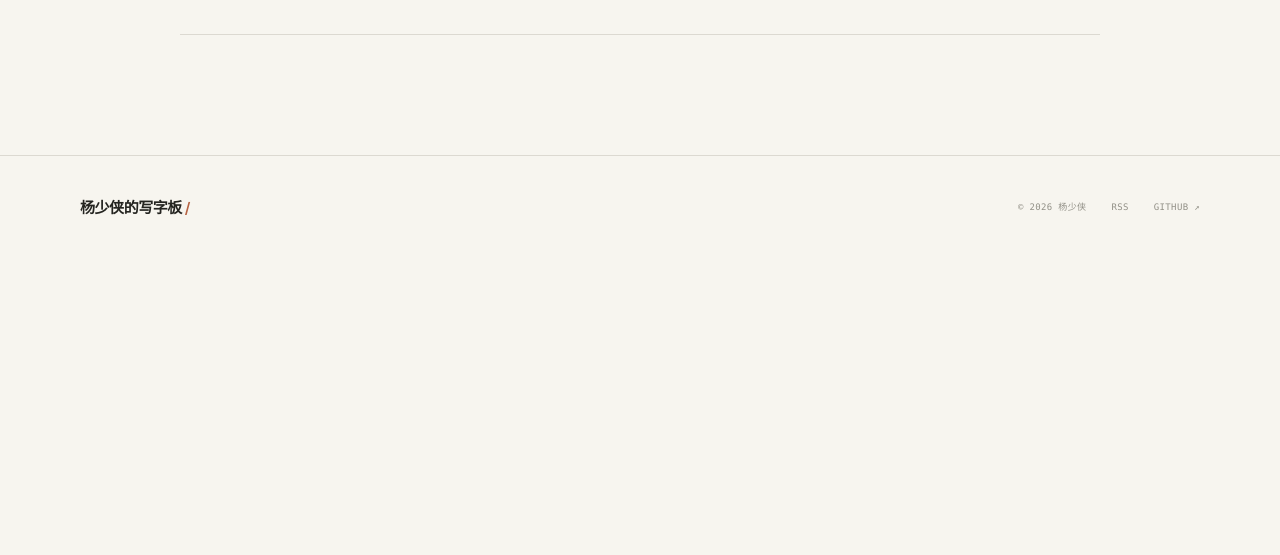
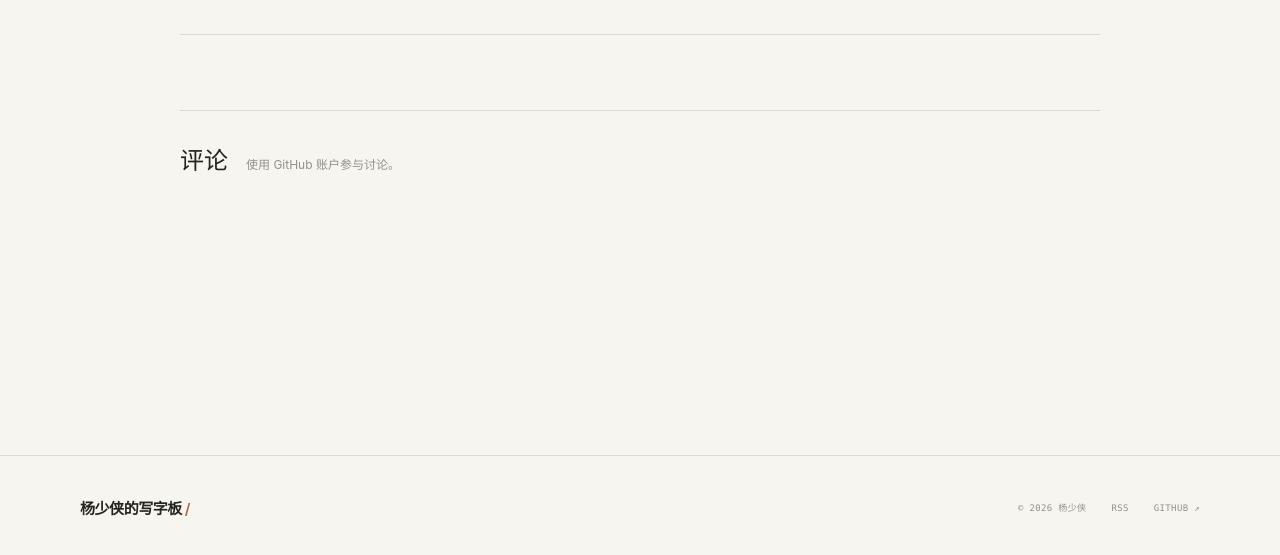
Before and after one commit to yangzc2004-bit/yangzc2004-bit.github.io, a Jekyll site: the page built from _posts/2026-11-05-transformer-sin-cos.md, in a window 1280 px wide and 1400 px high, scrolled down 18287 px. Shown: the part 840-1395 px from the top of the window. Built offline with Jekyll 4.4.1, drawn with Linux system fonts in a browser that asks for light colours; comment, search, counter and statistics services are not loaded; before the commit the page ends 19387 px from its top, so only the background shows below that.

Commit message:
Add Giscus comments to posts

```diff
--- a/_config.yml
+++ b/_config.yml
@@ -40,3 +40,10 @@ kramdown:
 
 feed:
   posts_limit: 20
+
+giscus:
+  enabled: true
+  repo: yangzc2004-bit/yangzc2004-bit.github.io
+  repo_id: 1445143332
+  category: Announcements
+  category_id: DIC_kwDOViMjJM4DKbny
--- /dev/null
+++ b/_includes/comments.html
@@ -0,0 +1,30 @@
+{% if site.giscus.enabled %}
+<section class="comments-section wrap" aria-labelledby="comments-title">
+  <div class="comments-heading">
+    <h2 id="comments-title">评论</h2>
+    <p>使用 GitHub 账户参与讨论。</p>
+  </div>
+  <div class="giscus"></div>
+  <script>
+    (function () {
+      var script = document.createElement('script');
+      script.src = 'https://giscus.app/client.js';
+      script.async = true;
+      script.crossOrigin = 'anonymous';
+      script.setAttribute('data-repo', '{{ site.giscus.repo }}');
+      script.setAttribute('data-repo-id', '{{ site.giscus.repo_id }}');
+      script.setAttribute('data-category', '{{ site.giscus.category }}');
+      script.setAttribute('data-category-id', '{{ site.giscus.category_id }}');
+      script.setAttribute('data-mapping', 'pathname');
+      script.setAttribute('data-strict', '0');
+      script.setAttribute('data-reactions-enabled', '1');
+      script.setAttribute('data-emit-metadata', '0');
+      script.setAttribute('data-input-position', 'bottom');
+      script.setAttribute('data-theme', document.documentElement.dataset.theme === 'dark' ? 'dark' : 'light');
+      script.setAttribute('data-lang', 'zh-CN');
+      script.setAttribute('data-loading', 'lazy');
+      document.body.appendChild(script);
+    })();
+  </script>
+</section>
+{% endif %}
--- a/_layouts/post.html
+++ b/_layouts/post.html
@@ -51,4 +51,5 @@ layout: default
       {% endif %}
     </nav>
   </footer>
+  {% include comments.html %}
 </article>
--- a/assets/css/main.css
+++ b/assets/css/main.css
@@ -174,7 +174,14 @@ img, svg { display: block; max-width: 100%; }
 .post-content th, .post-content td { padding: 11px 14px; border: 1px solid var(--line); text-align: left; }
 .post-content th { background: var(--code-bg); }
 .post-content mjx-container { max-width: 100%; overflow-x: auto; overflow-y: hidden; }
-.post-footer { max-width: 920px; padding-bottom: 90px; }
+.post-footer { max-width: 920px; padding-bottom: 45px; }
+.comments-section { max-width: 920px; padding-bottom: 90px; }
+.comments-heading { display: flex; align-items: baseline; gap: 18px; margin-bottom: 24px; padding-top: 30px; border-top: 1px solid var(--line); }
+.comments-heading h2 { margin: 0; font-size: 24px; font-weight: 550; }
+.comments-heading p { margin: 0; color: var(--faint); font-size: 12px; }
+.giscus { min-height: 160px; }
+.giscus-frame { color-scheme: light; }
+:root[data-theme="dark"] .giscus-frame { color-scheme: dark; }
 .post-tags { display: flex; flex-wrap: wrap; gap: 16px; margin-bottom: 35px; }
 .post-tags span { color: var(--faint); font-family: var(--mono); font-size: 11px; }
 .post-navigation { display: grid; grid-template-columns: 1fr 1fr; gap: 40px; padding-top: 30px; border-top: 1px solid var(--line); }
--- a/assets/js/site.js
+++ b/assets/js/site.js
@@ -8,6 +8,14 @@
     if (themeMeta) themeMeta.content = root.dataset.theme === 'dark' ? '#1d1c19' : '#f5f2eb';
   }
 
+  function updateGiscusTheme() {
+    var frame = document.querySelector('iframe.giscus-frame');
+    if (!frame) return;
+    frame.contentWindow.postMessage({
+      giscus: { setConfig: { theme: root.dataset.theme === 'dark' ? 'dark' : 'light' } }
+    }, 'https://giscus.app');
+  }
+
   updateThemeColor();
   if (themeButton) {
     themeButton.addEventListener('click', function () {
@@ -15,6 +23,7 @@
       root.dataset.theme = next;
       localStorage.setItem('theme', next);
       updateThemeColor();
+      updateGiscusTheme();
     });
   }
 
```
